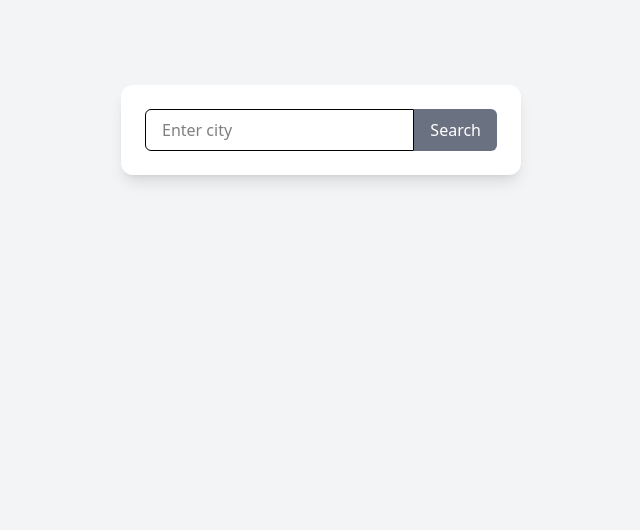
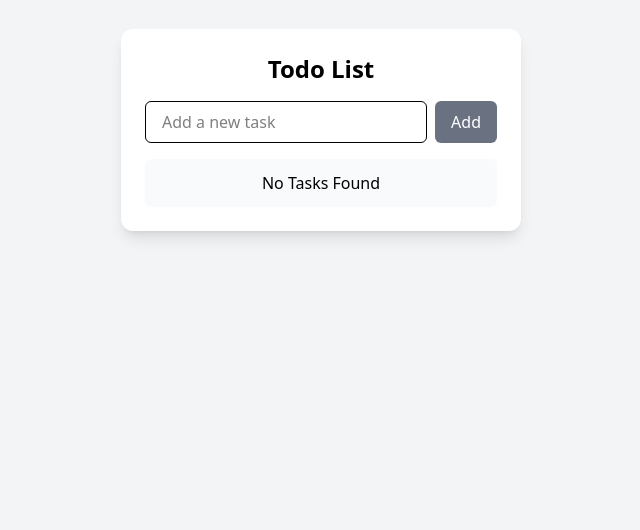
Before and after one commit to gokulprasath-r/react-practice-1, a React (Vite) app: page / in a window 1280 px wide. Shown: the part 270-800 px from the top of the page, without its empty margins (319-959 px from the left). Built offline with nearby package versions, Linux system fonts and the light colour scheme.

Commit message:
todolist

```diff
--- a/src/App.jsx
+++ b/src/App.jsx
@@ -1,9 +1,12 @@
 import './App.css'
 import Accordion from "./components/Accordion.jsx"
+import ToDoList from './components/ToDoList.jsx'
 import WeatherApp from './components/WeatherApp.jsx'
 function App() {
     return (
         <>
+            <ToDoList />
+            <Accordion />
             <WeatherApp />
         </>
     )
--- a/src/components/Accordion.jsx
+++ b/src/components/Accordion.jsx
@@ -9,6 +9,7 @@ function Accordion() {
     return (
         <div className="min-h-screen flex items-center justify-center bg-gray-100">
             <section className="w-[600px] space-y-3">
+                <h1 className="text-2xl font-bold text-center">Accordion</h1>
                 {accordion.map((item, index) => (
                     <div
                         key={index}
--- /dev/null
+++ b/src/components/ToDoList.jsx
@@ -0,0 +1,48 @@
+import { useState } from "react";
+
+function ToDoList() {
+    const [todo, setTodo] = useState([]);
+    const [value, setValue] = useState("");
+    const handleDelete = (index) => {
+        const updatedTodo = todo.filter((item, i) => i !== index);
+        setTodo(updatedTodo);
+    };
+    return (
+        <div className="min-h-screen flex items-center justify-center bg-gray-100">
+            <div className="w-[400px] bg-white p-6 rounded-xl shadow-lg space-y-4">
+                <h1 className="text-2xl font-bold text-center">Todo List</h1>
+
+                <div className="flex gap-2">
+                    <input
+                        type="text"
+                        placeholder="Add a new task"
+                        className="flex-1 px-4 py-2 border rounded-md focus:outline-none focus:ring-2 focus:ring-gray-400"
+                        value={value}
+                        onChange={e => setValue(e.target.value)}
+                    />
+                    <button className="px-4 py-2 bg-gray-500 text-white rounded-md hover:bg-gray-600 transition cursor-pointer" onClick={() => { setTodo([value, ...todo]); setValue(""); console.log(todo) }}>
+                        Add
+                    </button>
+                </div>
+
+                <ul className="space-y-2">
+                    {todo.length > 0 ?
+                        todo.map((item, index) => {
+                            return <li key={index} className="flex items-center justify-between p-3 bg-gray-50 rounded-md">
+                                <span>{item}</span>
+                                <button className="text-red-500 hover:text-red-600 cursor-pointer" onClick={() => handleDelete(index)}>✕</button>
+                            </li>
+                        }) : <li className="flex items-center justify-center p-3 bg-gray-50 rounded-md">
+                            <span>No Tasks Found</span>
+                        </li>
+
+
+                    }
+
+                </ul>
+            </div>
+        </div>
+    );
+}
+
+export default ToDoList;
--- a/src/components/WeatherApp.jsx
+++ b/src/components/WeatherApp.jsx
@@ -31,6 +31,7 @@ function WeatherApp() {
     return (
         <div className="min-h-screen flex items-center justify-center bg-gray-100">
             <div className="w-[400px] p-6 bg-white rounded-xl shadow-lg space-y-4">
+                <h1 className="text-2xl font-bold text-center">Weather App</h1>
                 <div className="flex">
                     <input
                         type="text"
```
